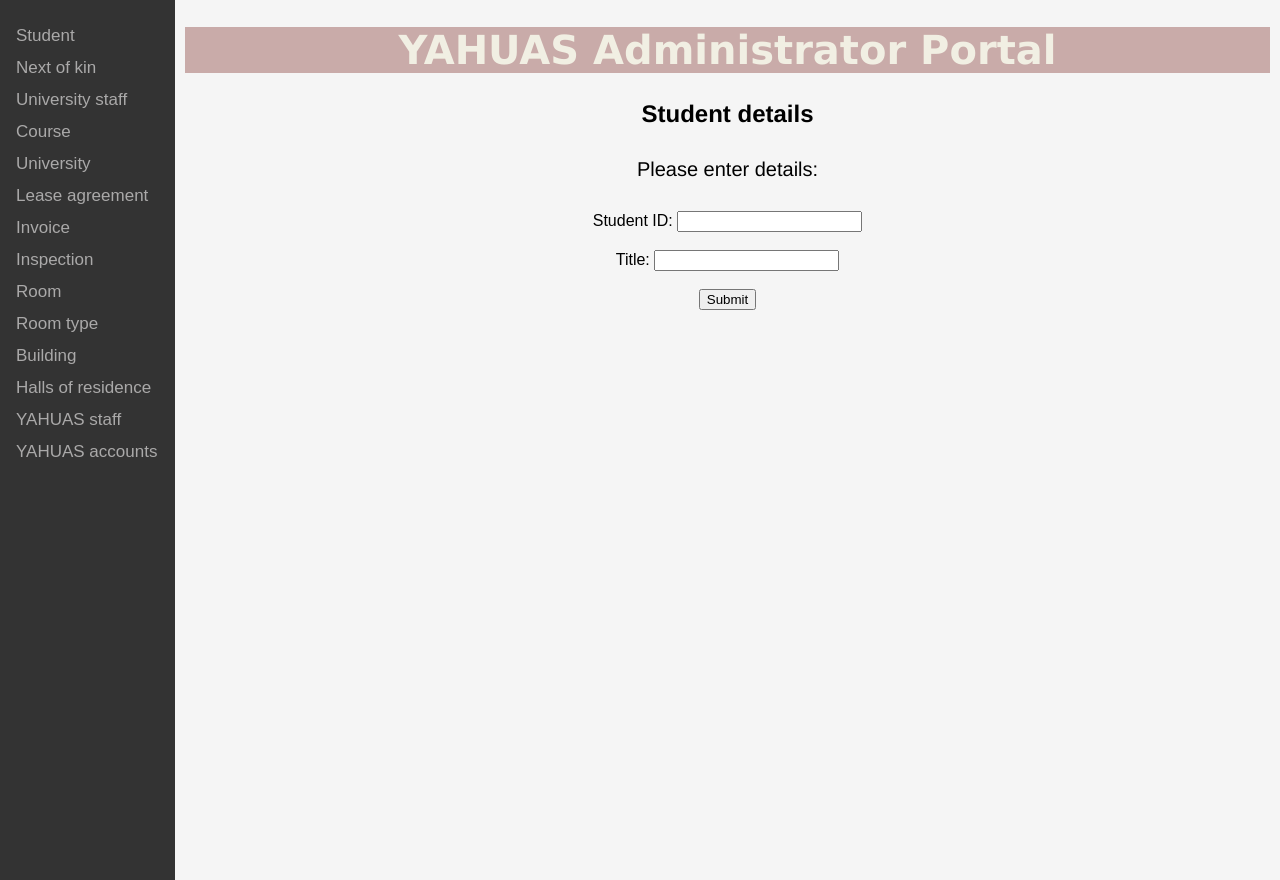
After one commit to vince-lam/uni-accommodation-database, a PHP site: page /common/student.html in a window 1280 px wide. The commit adds this page. Run offline with PHP 8.4, Linux system fonts and the light colour scheme.

Commit message:
Add student page and side bar.

```diff
--- /dev/null
+++ b/common/student.html
@@ -0,0 +1,51 @@
+
+<!DOCTYPE html>
+<html>
+
+<head>
+    <link rel="stylesheet" href="../css/styles.css">
+    <title>Home</title>
+    <meta charset="UTF-8">
+</head>
+
+<body>
+
+
+    <!-- Side navigation -->
+    <div class="sidenav">
+        <a href="#">Student</a>
+        <a href="#">Next of kin</a>
+        <a href="#">University staff</a>
+        <a href="#">Course</a>
+        <a href="#">University</a>
+        <a href="#">Lease agreement</a>
+        <a href="#">Invoice</a>
+        <a href="#">Inspection</a>
+        <a href="#">Room</a>
+        <a href="#">Room type</a>
+        <a href="#">Building</a>
+        <a href="#">Halls of residence</a>
+        <a href="#">YAHUAS staff</a>
+        <a href="#">YAHUAS accounts</a>
+    </div>
+
+    <!-- Page content -->
+    <div class="main">
+        <h1 >YAHUAS Administrator Portal</h1>
+        <h2>Student details</h2>
+            <p> Please enter details: </p>
+
+        <form action="" style="text-align: center; ">
+            Student ID: <input type="text" name="student_id"/> <br><br>
+            Title: <input type="text" name="title"/> <br><br>
+
+            <input type="submit" value="Submit"/>
+        </form>
+    </div>
+
+
+
+
+
+</body>
+</html>
--- a/css/styles.css
+++ b/css/styles.css
@@ -53,3 +53,42 @@ img {
   margin-left: auto;
   margin-right: auto;
 }
+
+/* The sidebar menu */
+.sidenav {
+  height: 100%; /* Full-height: remove this if you want "auto" height */
+  width: 175px; /* Set the width of the sidebar */
+  position: fixed; /* Fixed Sidebar (stay in place on scroll) */
+  z-index: 1; /* Stay on top */
+  top: 0px; /* Stay at the top */
+  left: 0;
+  background-color: #333;
+  overflow-x: hidden; /* Disable horizontal scroll */
+  padding-top: 20px;
+}
+
+/* The navigation menu links */
+.sidenav a {
+  padding: 6px 8px 6px 16px;
+  text-decoration: none;
+  font-size: 17px;
+  color: #aaa9a9;
+  display: block;
+}
+
+/* When you mouse over the navigation links, change their color */
+.sidenav a:hover {
+  color: #f1f1f1;
+}
+
+/* Style page content */
+.main {
+  margin-left: 175px; /* Same as the width of the sidebar */
+  padding: 0px 10px;
+}
+
+/* On smaller screens, where height is less than 450px, change the style of the sidebar (less padding and a smaller font size) */
+@media screen and (max-height: 450px) {
+  .sidenav {padding-top: 15px;}
+  .sidenav a {font-size: 18px;}
+}
```
